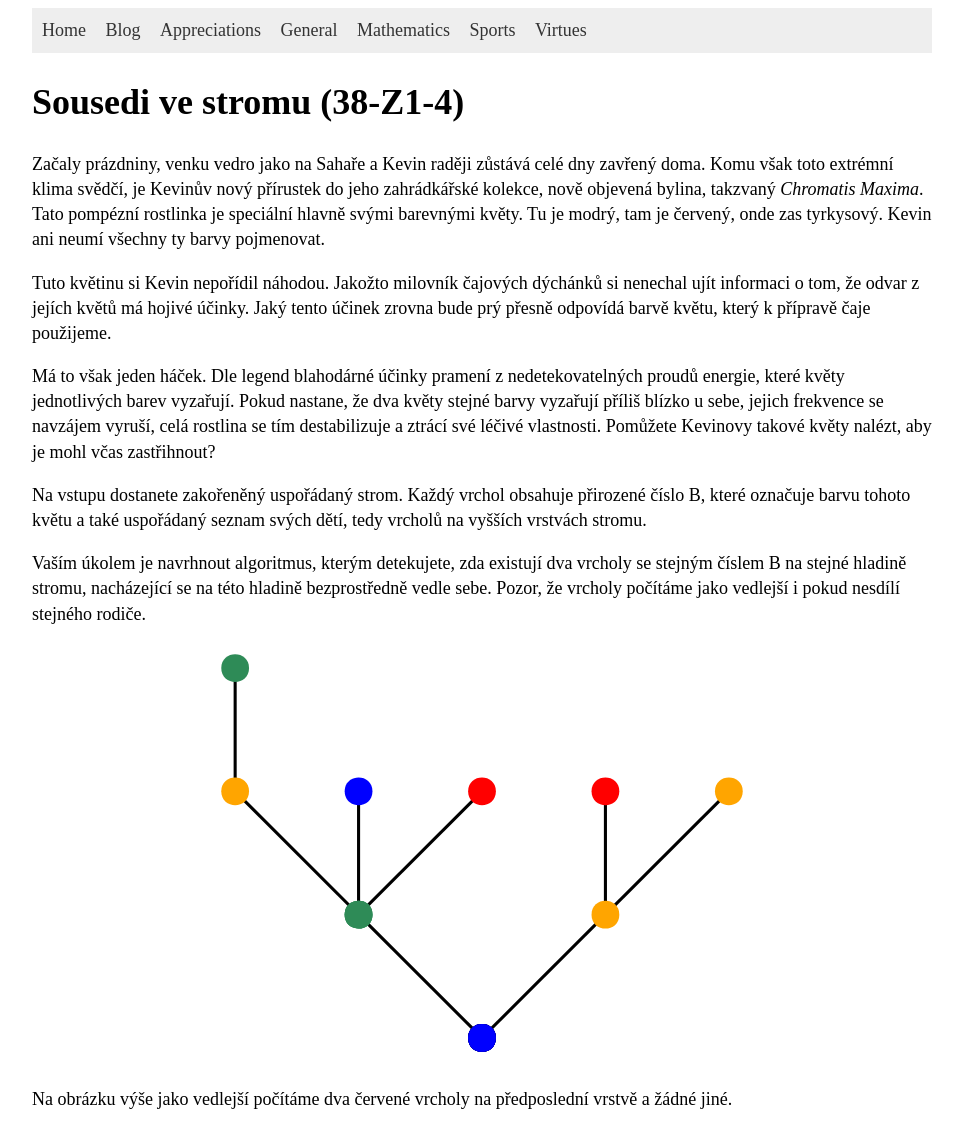
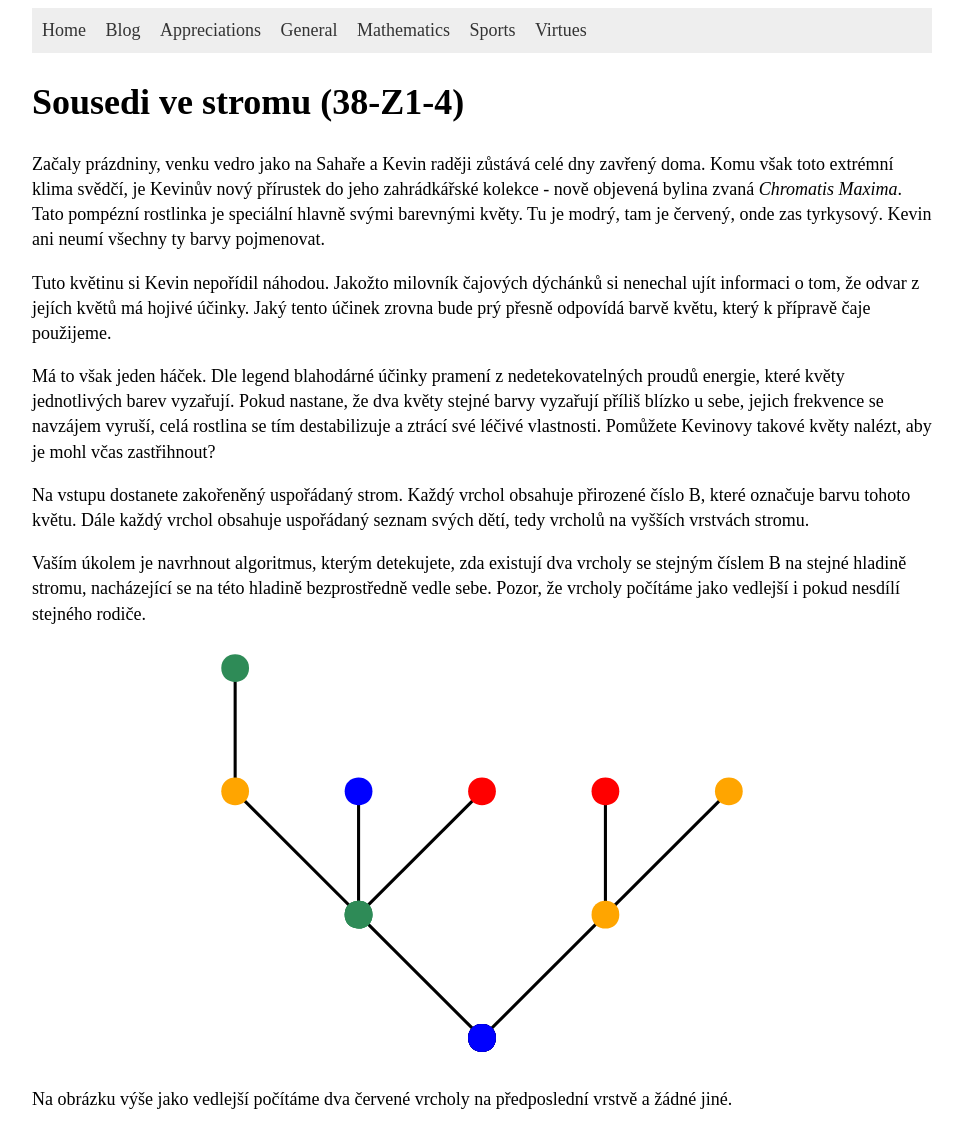
Before and after one commit to hartmaj2/hartmaj2.github.io, a Jekyll site: the page built from _posts/2025-06-27-post.md, in a window 1280 px wide. Shown: the whole page, without its empty margins (158-1121 px from the left). Built offline with Jekyll 4.4.1, drawn with Linux system fonts in a browser that asks for light colours.

Commit message:
Fix wording

```diff
--- a/_posts/2025-06-27-post.md
+++ b/_posts/2025-06-27-post.md
@@ -5,13 +5,13 @@ title: Zadání KSP úložky
 
 # Sousedi ve stromu (38-Z1-4)
 
-Začaly prázdniny, venku vedro jako na Sahaře a Kevin raději zůstává celé dny zavřený doma. Komu však toto extrémní klima svědčí, je Kevinův nový přírustek do jeho zahrádkářské kolekce, nově objevená bylina, takzvaný *Chromatis Maxima*. Tato pompézní rostlinka je speciální hlavně svými barevnými květy. Tu je modrý, tam je červený, onde zas tyrkysový. Kevin ani neumí všechny ty barvy pojmenovat.
+Začaly prázdniny, venku vedro jako na Sahaře a Kevin raději zůstává celé dny zavřený doma. Komu však toto extrémní klima svědčí, je Kevinův nový přírustek do jeho zahrádkářské kolekce - nově objevená bylina zvaná *Chromatis Maxima*. Tato pompézní rostlinka je speciální hlavně svými barevnými květy. Tu je modrý, tam je červený, onde zas tyrkysový. Kevin ani neumí všechny ty barvy pojmenovat.
 
 Tuto květinu si Kevin nepořídil náhodou. Jakožto milovník čajových dýchánků si nenechal ujít informaci o tom, že odvar z jejích květů má hojivé účinky. Jaký tento účinek zrovna bude prý přesně odpovídá barvě květu, který k přípravě čaje použijeme.
 
 Má to však jeden háček. Dle legend blahodárné účinky pramení z nedetekovatelných proudů energie, které květy jednotlivých barev vyzařují. Pokud nastane, že dva květy stejné barvy vyzařují příliš blízko u sebe, jejich frekvence se navzájem vyruší, celá rostlina se tím destabilizuje a ztrácí své léčivé vlastnosti. Pomůžete Kevinovy takové květy nalézt, aby je mohl včas zastřihnout?
 
-Na vstupu dostanete zakořeněný uspořádaný strom. Každý vrchol obsahuje přirozené číslo B, které označuje barvu tohoto květu a také uspořádaný seznam svých dětí, tedy vrcholů na vyšších vrstvách stromu.
+Na vstupu dostanete zakořeněný uspořádaný strom. Každý vrchol obsahuje přirozené číslo B, které označuje barvu tohoto květu. Dále každý vrchol obsahuje uspořádaný seznam svých dětí, tedy vrcholů na vyšších vrstvách stromu.
 
 Vaším úkolem je navrhnout algoritmus, kterým detekujete, zda existují dva vrcholy se stejným číslem B na stejné hladině stromu, nacházející se na této hladině bezprostředně vedle sebe. Pozor, že vrcholy počítáme jako vedlejší i pokud nesdílí stejného rodiče.
 
```
